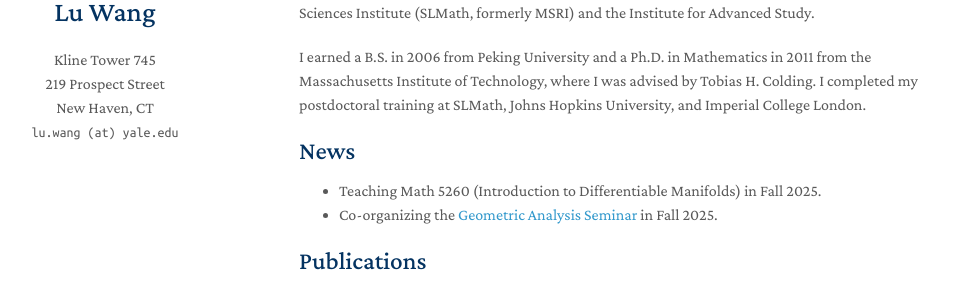
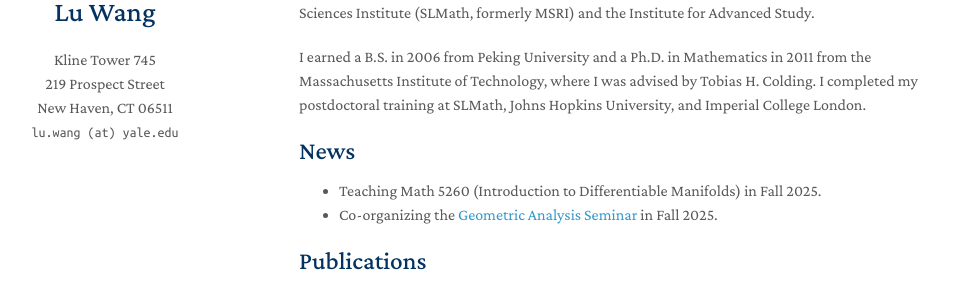
Before and after one commit to drwanglu/drwanglu.github.io, a Jekyll site: the page built from index.md, in a window 1280 px wide. Shown: the part 248-541 px from the top of the page, without its empty margins (171-1142 px from the left). Built offline with Jekyll 4.4.1, drawn with Linux system fonts in a browser that asks for light colours; a style sheet for code colours, icons or effects is not loaded; our own code applies the rules of GitHub Pages for plain Markdown files.

Commit message:
Update _config.yml

```diff
--- a/_config.yml
+++ b/_config.yml
@@ -1,6 +1,6 @@
 # Basic Information
 title: Lu Wang
-affiliation: Kline Tower 745 <br> 219 Prospect Street <br> New Haven, CT
+affiliation: Kline Tower 745 <br> 219 Prospect Street <br> New Haven, CT 06511
 email: lu.wang (at) yale.edu
 
 # Search Engine Optimization (SEO)
```
